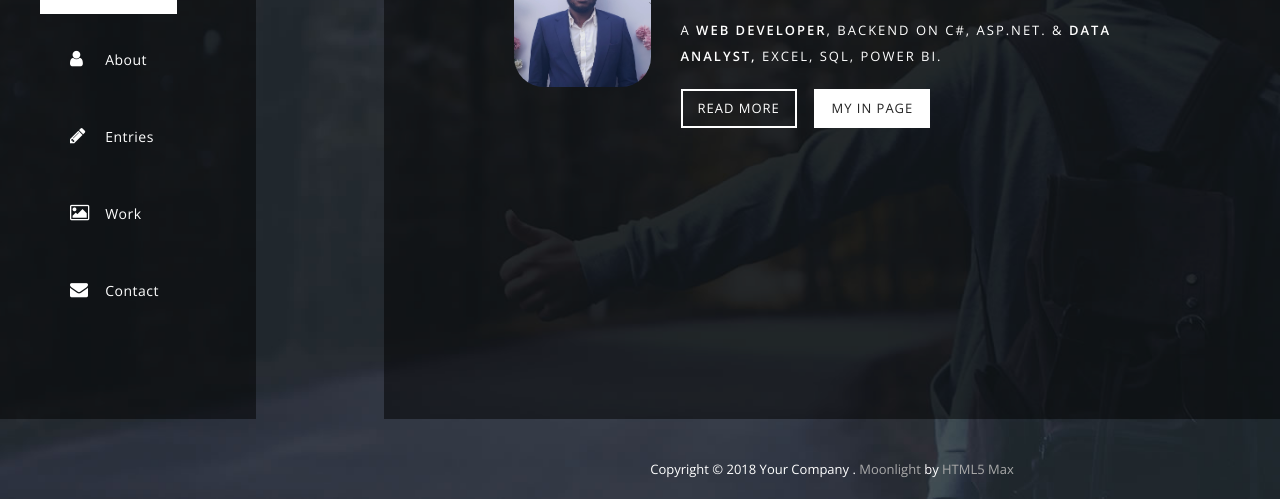
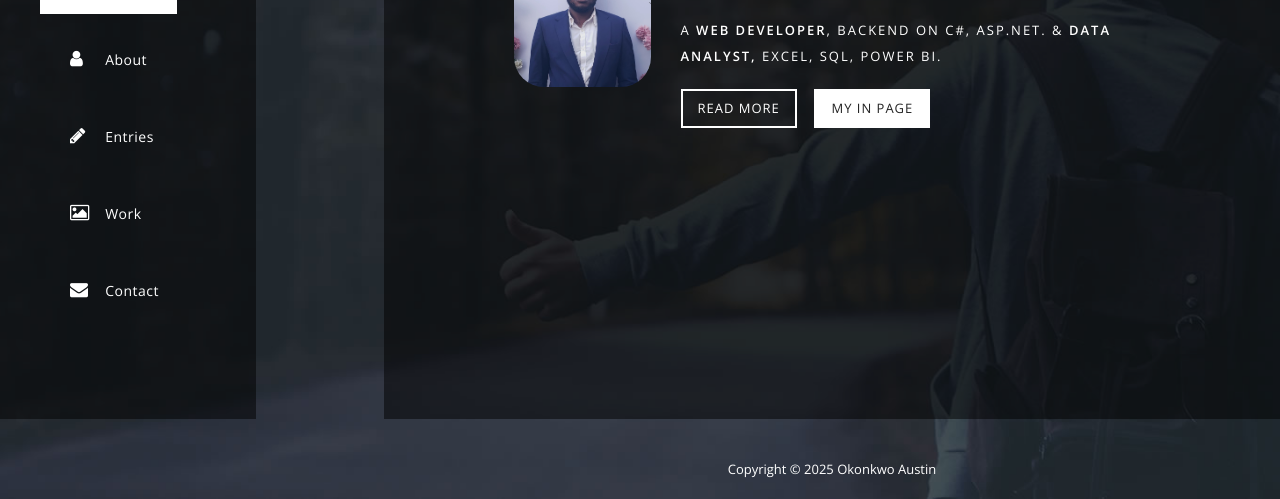
Before and after one commit to okonkwoaustin/Portflio, a plain HTML site: page index.html in a window 1280 px wide. Shown: the part 301-800 px from the top of the page. Drawn offline with nearby package versions, Linux system fonts and the light colour scheme.

Commit message:
copyright

```diff
--- a/index.html
+++ b/index.html
@@ -373,7 +373,7 @@
 
         <div class="footer">
           <div class="content">
-              <p>Copyright &copy; 2018 Your Company . <a href="http://www.templatemo.com/tm-512-moonlight">Moonlight</a> by <a href="http://www.html5max.com" target="_parent">HTML5 Max</a></p>
+              <p>Copyright &copy; 2025 Okonkwo Austin</p>
           </div>
         </div>
 
```
